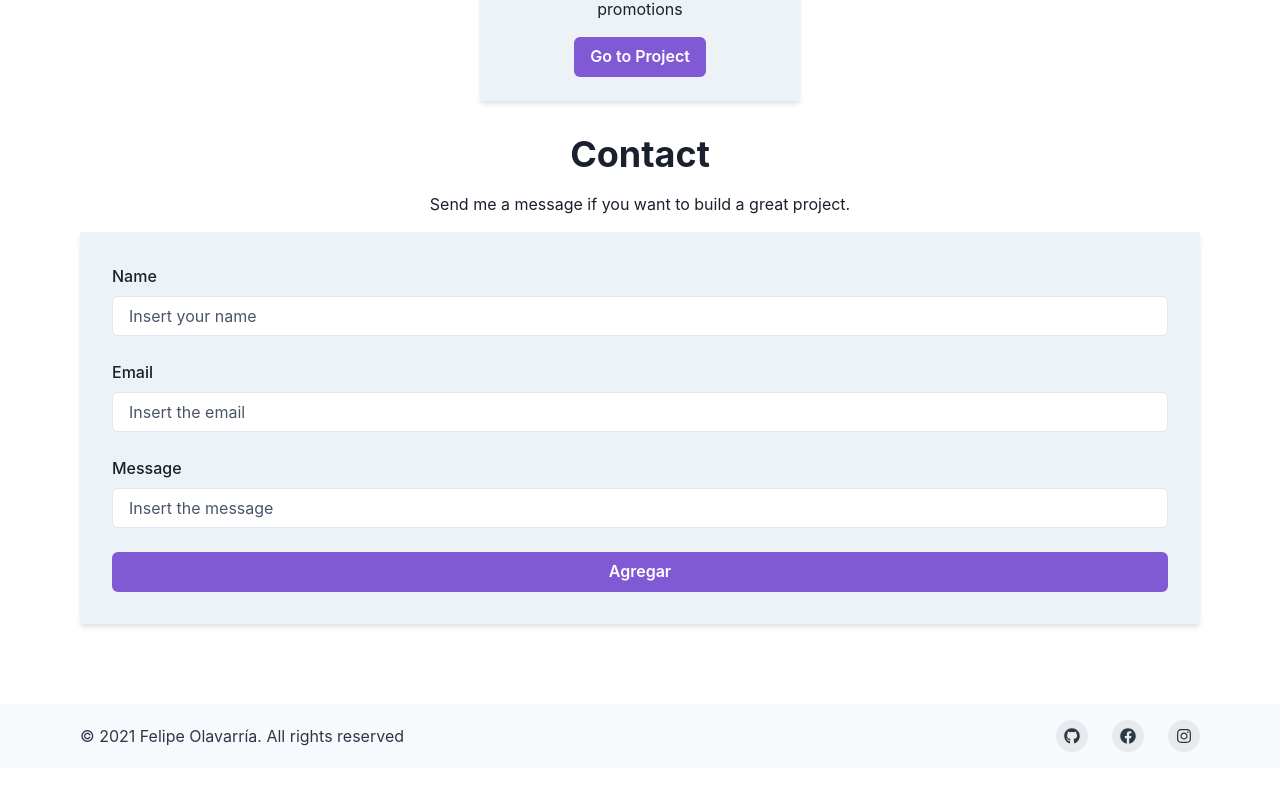
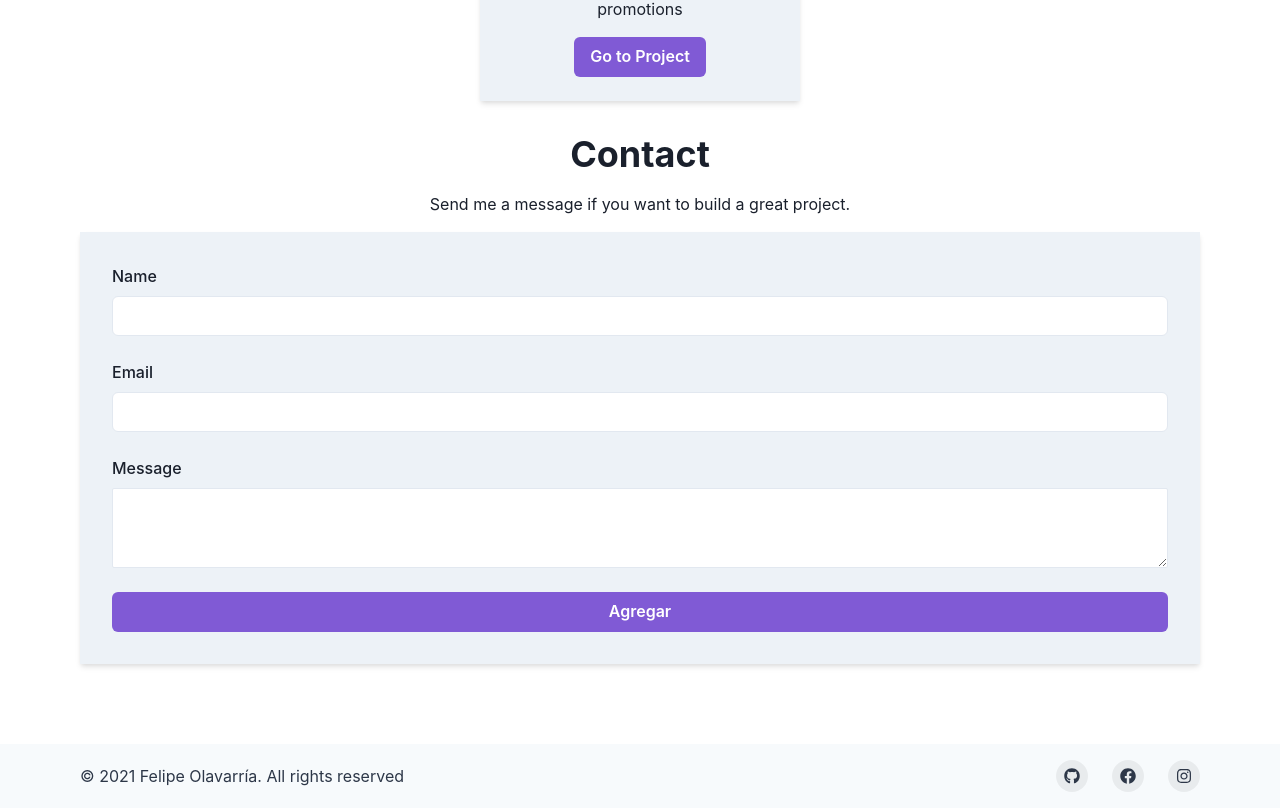
Before and after one commit to desolaser/portfolio, a Next.js app: page / in a window 1280 px wide. Shown: the part 3451-4259 px from the top of the page. Before the commit the page ends 4219 px from the top, so only its background shows below. Built offline with nearby package versions, Linux system fonts and the light colour scheme.

Commit message:
Convert message field in textarea

```diff
--- a/components/forms/index.tsx
+++ b/components/forms/index.tsx
@@ -4,6 +4,7 @@ import {
   FormHelperText,
   Input,
   InputProps,
+  Textarea,
   FormErrorMessage
 } from '@chakra-ui/react';
 
@@ -31,6 +32,16 @@ const FormInput = ({
 }: FormInputProps) => (
   <FormControl isInvalid={typeof error != "undefined"}>
     <FormLabel htmlFor={name}>{title}</FormLabel>
+    {type == "textarea" ? (
+      <Textarea
+        name={name}
+        value={value}
+        onChange={handleChange}
+        placeholder={placeholder}
+        size='sm'
+        {...rest}
+      />
+    ) : (
       <Input
         name={name}
         type={type}
@@ -39,6 +50,7 @@ const FormInput = ({
         onChange={handleChange}
         {...rest}
       />
+    )}
     {!error ? (
       <FormHelperText>
         {helperText}
--- a/components/sections/contact.tsx
+++ b/components/sections/contact.tsx
@@ -48,7 +48,6 @@ const Contact: React.FC<ContactProps> = ({ contactRef }) => {
             name="name"
             title="Name"
             value={values.name}
-            placeholder="Insert your name"
             handleChange={handleChange}
             error={errors.name}
             type="text"
@@ -59,7 +58,6 @@ const Contact: React.FC<ContactProps> = ({ contactRef }) => {
             name="email"
             title="Email"
             value={values.email}
-            placeholder="Insert the email"
             handleChange={handleChange}
             error={errors.email}
             type="text"
@@ -70,10 +68,9 @@ const Contact: React.FC<ContactProps> = ({ contactRef }) => {
             name="message"
             title="Message"
             value={values.message}
-            placeholder="Insert the message"
             handleChange={handleChange}
             error={errors.message}
-            type="text"
+            type="textarea"
           />
           <Button
             type="submit"
```
Lines whose indentation alone changed are shown as unchanged.
